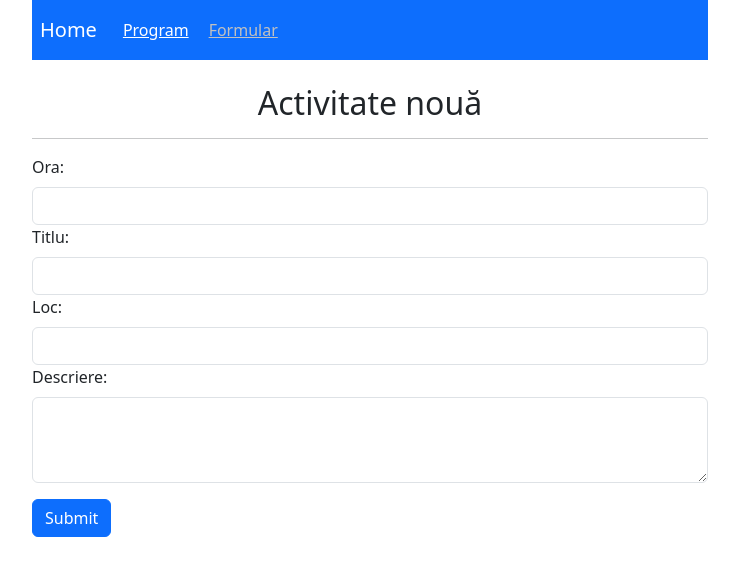
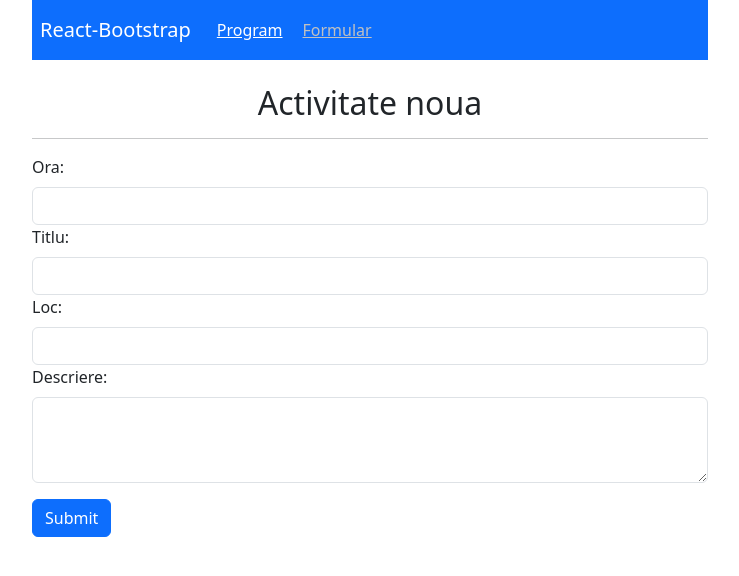
Before and after one commit to bogdanbere/AgendaApp, a React (Vite) app in the folder agenda/: page /formular in a window 1280 px wide. Shown: the top 576 px of the page, without its empty margins (270-1009 px from the left). Built offline with nearby package versions, Linux system fonts and the light colour scheme.

Commit message:
fixed bugs and added edit function

```diff
--- a/agenda/src/App.jsx
+++ b/agenda/src/App.jsx
@@ -5,15 +5,23 @@ import Program from './program';
 import Formular from "./formular";
 import Lipsa from "./lipsa";
 import "./app.css";
-import { Route, Routes, NavLink } from "react-router-dom";
+import { Route, Routes, NavLink, useNavigate } from "react-router-dom";
 
 export default function App() {
   const [lista, setLista] = useState([]);
+  const [edit, setEdit] = useState({
+    id: 0,
+    ora: "",
+    titlu: "",
+    loc: "",
+    descriere: "",
+  });
+  const navigate = useNavigate();
 
   useEffect(() => {
     fetch("http://localhost:5050/")
-        .then((rezultat) => rezultat.json())
-        .then((data) => setLista(data));
+      .then((rezultat) => rezultat.json())
+      .then((data) => setLista(data));
   }, []);
 
   const stergActiv = (id) => {
@@ -23,7 +31,7 @@ export default function App() {
         "Content-type": "application/json",
       },
     };
-    fetch(`http://localhost:5050/sterg/${id}`, config) // Ruta catre server, diferita pentru fiecare aplicatie in CodeSandbox
+    fetch(`http://localhost:5050/sterg/${id}`, config)
       .then((resp) => resp.json())
       .then((data) => {
         setLista(data);
@@ -31,7 +39,7 @@ export default function App() {
   };
 
   const adaugaActiv = (act) => {
-    act.id = lista.at(-1) ? lista.at(-1).id + 1 : 1;  // Cream un id nou si unic pentru fiecare nou obiect in fisier
+    act.id = lista.at(-1) ? lista.at(-1).id + 1 : 1;
     const config = {
       method: "POST",
       body: JSON.stringify(act),
@@ -39,22 +47,61 @@ export default function App() {
         "Content-type": "application/json",
       },
     };
-    fetch("https://localhost:5050/adaug", config) // Ruta catre server, diferita pentru fiecare aplicatie in CodeSandbox
+    fetch("http://localhost:5050/adaug", config)
       .then((resp) => resp.json())
       .then((data) => {
         setLista(data);
+        navigate("/");
       });
+  };
+
+  const editeazaActiv = (id) => {
+    var obiect = lista.find((item) => +item.id === +id);
+    if (obiect) {
+      setEdit({
+        id: obiect.id,
+        ora: obiect.ora,
+        titlu: obiect.titlu,
+        loc: obiect.loc,
+        descriere: obiect.descriere,
+      });
+
+      navigate("/formular");
+    }
+  };
+
+  const editActiv = (elm) => {
+    const config = {
+      method: "PATCH",
+      headers: { "Content-Type": "application/json" },
+      body: JSON.stringify(elm),
+    };
+
+    fetch("http://localhost:5050/editez", config)
+      .then((resp) => resp.json())
+      .then((data) => {
+        setLista(data);
+        navigate("/");
+      });
+
+    setEdit({
+      id: 0,
+      ora: "",
+      titlu: "",
+      loc: "",
+      descriere: "",
+    });
   };
 
   const stil = {
     container: { maxWidth: "700px" },
-    h2: { textAlign: "center" }
+    h2: { textAlign: "center" },
   };
 
   return (
     <Container style={stil.container}>
       <Navbar bg="primary" variant="dark" expand="sm" className="p-2">
-        <Navbar.Brand href="/">Home</Navbar.Brand>
+        <Navbar.Brand href="/">React-Bootstrap</Navbar.Brand>
         <Navbar.Toggle aria-controls="basic-navbar-nav" />
         <Navbar.Collapse id="basic-navbar-nav">
           <Nav className="mr-auto">
@@ -76,9 +123,20 @@ export default function App() {
       <Routes>
         <Route
           path="/"
-          element={<Program activitati={lista} sterge={stergActiv} />}
+          element={
+            <Program
+              activitati={lista}
+              sterge={stergActiv}
+              editeaza={editeazaActiv}
+            />
+          }
         />
-        <Route path="/formular" element={<Formular transmit={adaugaActiv} />} />
+        <Route
+          path="/formular"
+          element={
+            <Formular transmit={adaugaActiv} obedit={edit} editez={editActiv} />
+          }
+        />
         <Route path="*" element={<Lipsa />} />
       </Routes>
     </Container>
--- a/agenda/src/activitate.jsx
+++ b/agenda/src/activitate.jsx
@@ -3,27 +3,37 @@ import Container from "react-bootstrap/Container";
 import Row from "react-bootstrap/Row";
 import Col from "react-bootstrap/Col";
 import Button from "react-bootstrap/Button";
+import { BsTrashFill } from "react-icons/bs";
+import { BsPencilSquare } from "react-icons/bs";
+
 
 const Activitate = (props) => {
-    const {id, ora, titlu, loc, descriere, sterge} = props;
+    const {id, ora, titlu, loc, descriere, sterge, editeaza} = props;
     const stil = {
-        borderBottom: "1px solid #777",
-        paddingTop: "10px"
+        svg: {
+            pointerEvents: "none"
           }
+    };
     return (
         <Container>
-            <Row style={stil}>
+          <h4>{ora} - {titlu}</h4>
+          <Row>
             <Col xs={9}>
-                    <h4>{ora} - {titlu}</h4>
               <h6>Loc: {loc}</h6>
-                    <p>Descriere: {descriere}</p>
             </Col>
-                <Col xs={3} className="d-flex align-items-center">
-                    <Button variant="primary" onClick={() => sterge(id)}>Sterge</Button>
+            <Col xs={3} className="d-flex align-items-center justify-content-end">
+              <Button variant="link" onClick={() => editeaza(id)} id={id} style={stil}>
+                <BsPencilSquare />
+              </Button>
+              <Button variant="link" onClick={() => sterge(id)} id={id} style={stil}>
+                <BsTrashFill />
+              </Button>
             </Col>
           </Row>
+          <p>{descriere}</p>
+          <hr />
         </Container>
       );
-}
+    };
 
 export default Activitate;
--- a/agenda/src/formular.jsx
+++ b/agenda/src/formular.jsx
@@ -3,10 +3,11 @@ import Form from "react-bootstrap/Form";
 import Button from "react-bootstrap/Button";
 
 const Formular = (props) => {
-  const [ora, setOra] = useState("");
-  const [titlu, setTitlu] = useState("");
-  const [loc, setLoc] = useState("");
-  const [descriere, setDescriere] = useState("");
+  const [id, setId] = useState(props.obedit.id);
+  const [ora, setOra] = useState(props.obedit.ora);
+  const [titlu, setTitlu] = useState(props.obedit.titlu);
+  const [loc, setLoc] = useState(props.obedit.loc);
+  const [descriere, setDescriere] = useState(props.obedit.descriere);
 
   const stil = {
     h2: { textAlign: "center" }
@@ -14,19 +15,19 @@ const Formular = (props) => {
 
   const tratezSubmit = (evt) => {
     evt.preventDefault();
-    const activitate = { ora, titlu, loc, descriere };
-    props.transmit(activitate); //  Transmit spre App obiectul "activitate"
-    //  Golesc controalele formularului
-    setOra("");
-    setTitlu("");
-    setLoc("");
-    setDescriere("");
+    const activitate = { ora, titlu, loc, descriere};
+    if (id === 0) {
+      props.transmit(activitate);
+    } else {
+      activitate.id = id;
+      props.editez(activitate);
+    }
   };
 
   return (
     <>
       <h2 className="mt-4" style={stil.h2}>
-        Activitate nouă
+        {id === 0 ? "Activitate noua" : "Editare activitate"}
       </h2>
       <hr />
       <Form onSubmit={tratezSubmit}>
--- a/agenda/src/program.jsx
+++ b/agenda/src/program.jsx
@@ -2,13 +2,26 @@ import React from "react";
 import Activitate from "./activitate";
 
 const Program = (props) => {
-    const {activitati, sterge} = props;
-    const lista = activitati.map((item) => <Activitate ora={item.ora} descriere={item.descriere} titlu={item.titlu} loc={item.loc} id={item.id} sterge={sterge} key={item.id}/>);
-    const stil = {
-        h2: { textAlign: "center" }
-      };
-    return(
-        <>
+  const { activitati, sterge, editeaza } = props;
+  const lista = activitati.map((item) => (
+    <Activitate
+      id={item.id}
+      key={item.id}
+      ora={item.ora}
+      titlu={item.titlu}
+      loc={item.loc}
+      descriere={item.descriere}
+      sterge={sterge}
+      editeaza={editeaza}
+    />
+  ));
+
+  const stil = {
+    h2: { textAlign: "center" }
+  };
+
+  return (
+    <>
       <h2 className="mt-4" style={stil.h2}>
         Agenda
       </h2>
@@ -16,6 +29,6 @@ const Program = (props) => {
       <div>{lista}</div>
     </>
   );
-}
+};
 
 export default Program;
```
Also changed, not shown: 2 other files (tests, documents, lock files or other folders). Lines whose indentation alone changed are shown as unchanged.
